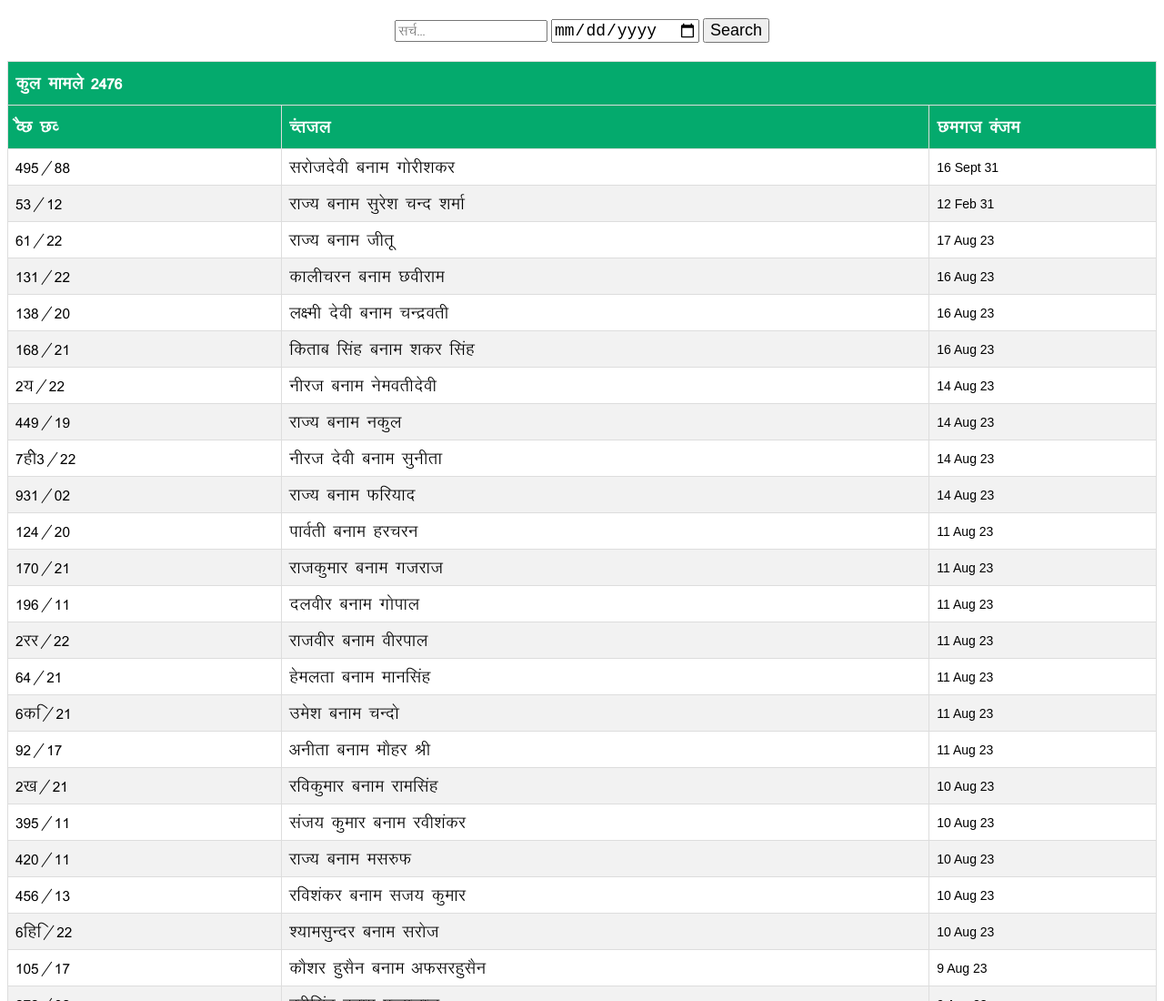
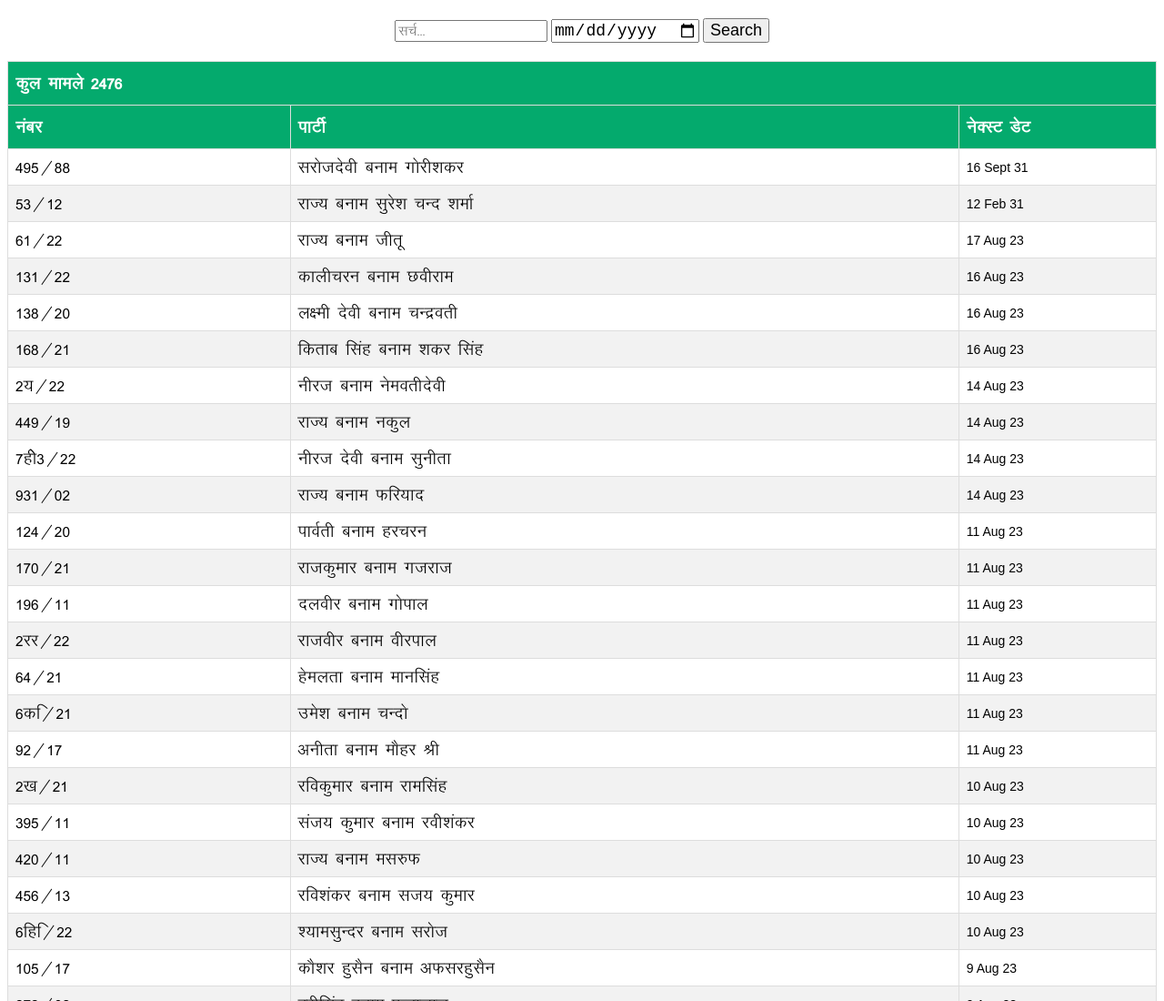
Before and after one commit to nipunjindal/saurabh-diary, a plain HTML site: page index.html in a window 1280 px wide. Shown: the top 1100 px of the page at 91% size. Drawn offline with nearby package versions, Linux system fonts and the light colour scheme.

Commit message:
hindi correct

```diff
--- a/index.html
+++ b/index.html
@@ -103,9 +103,9 @@
             <th colspan="3">dqy ekeys <span id="totalItemCount"></span></th>
         </tr>
         <tr>
-            <th>OSN NO</th>
-            <th>Party</th>
-            <th>Next Date</th>
+            <th>uacj</th>
+            <th>ikVhZ</th>
+            <th>usDLV MsV</th>
         </tr>
         </thead>
         <tbody>
```
